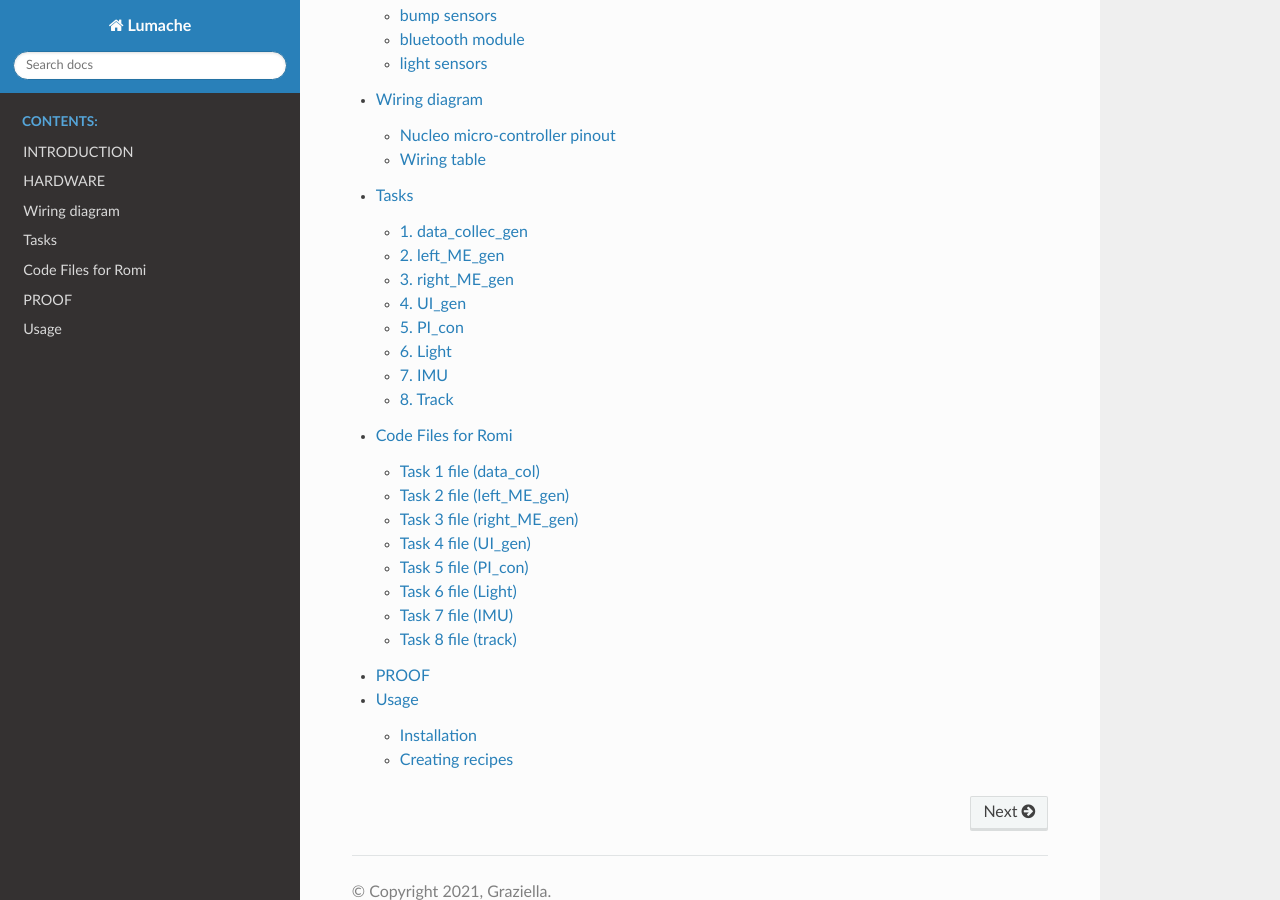
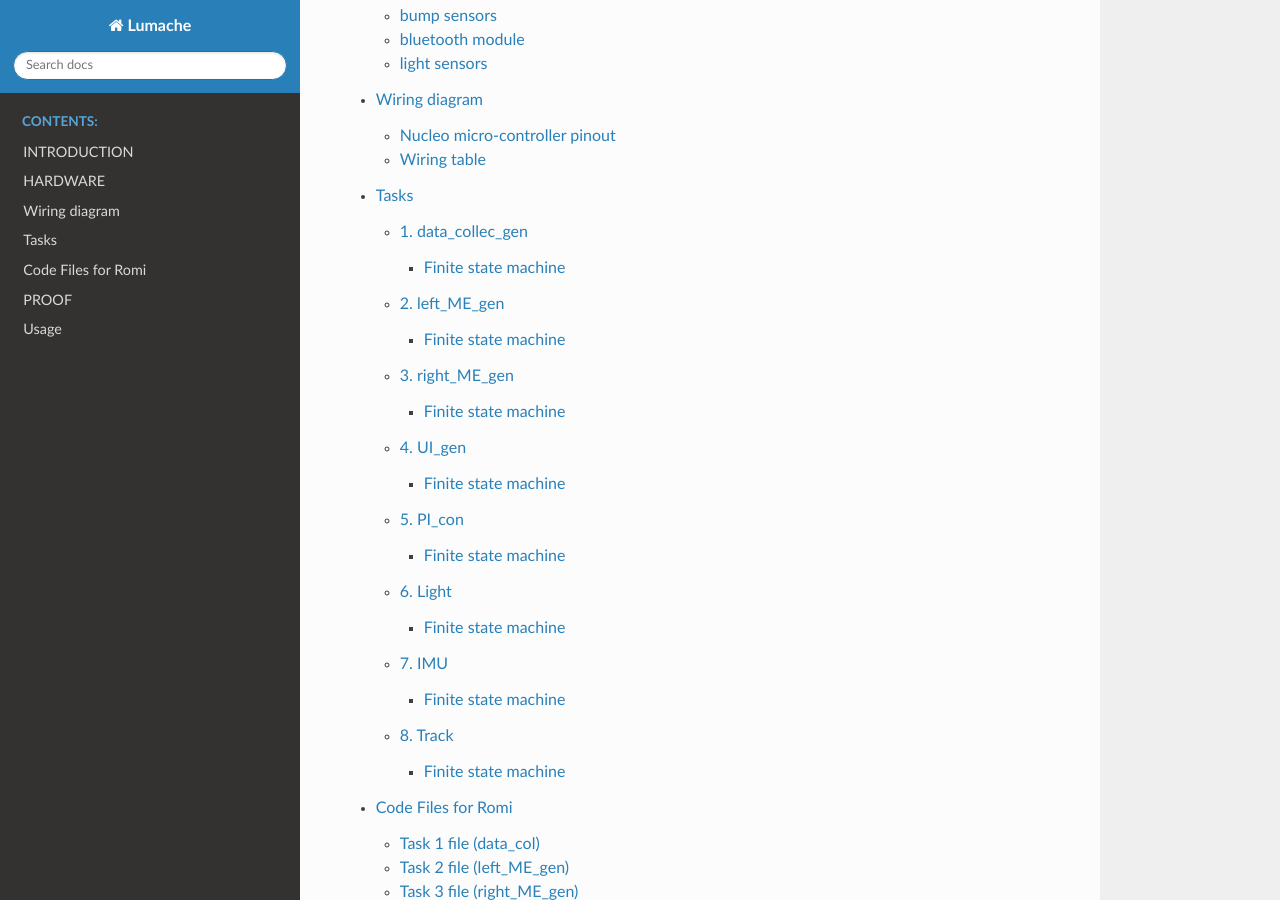
Before and after one commit to jirehevelasquez/mech-romi-files-, a Sphinx documentation site: the page built from docs/source/index.rst, in a window 1280 px wide and 900 px high, scrolled down 637 px. Built offline with Sphinx 7.4.7 and the Read the Docs theme 3.1.0, drawn with Linux system fonts in a browser that asks for light colours; pages that are not in the unit, such as notebooks, are missing from menus.

Commit message:
Update Tasks.rst

```diff
--- a/docs/source/Tasks.rst
+++ b/docs/source/Tasks.rst
@@ -5,33 +5,93 @@
 ------------------
 Continuously samples important shared variables from the rest of the system (wheel velocities, motor efforts, estimated states like Xhat, line centroid, path state, etc.) and packages them into a compact stream. This stream is then sent over USB or Bluetooth so you can capture it on a laptop for plotting and analysis. The task is mainly for debugging and tuning: it lets you see how Romi’s internal signals evolve over time when running the course. It usually runs at a lower rate than the control loops so it doesn’t overload the CPU or the serial link.
 
+Finite state machine
+~~~~~~~~~~~~~~~~~~~~~~~~~~~~~~~~~~~~~~~~~~~~~~~~~
+.. figure:: ../../images/task1_fst.png
+   :align: center
+   :height: 500px
+   :alt: alternate text
+
 
 2. left_ME_gen
 ----------------------
 Implements the left motor’s “motor effort” or speed control loop. It reads the desired left-wheel speed (or effort) from a shared variable, compares it against the measured wheel speed from the encoder/state estimator, and runs a PI controller to compute the appropriate PWM/effort command. The task also handles clamping and any safety limits, making sure the motor command stays within reasonable bounds. Its job is to make the left wheel accurately track whatever forward/steering command the higher-level tasks decide.
 
+Finite state machine
+~~~~~~~~~~~~~~~~~~~~~~~~~~~~~~~~~~~~~~~~~~~~~~~~~
+.. figure:: ../../images/task2_fst.png
+   :align: center
+   :height: 500px
+   :alt: alternate text
+
+
 3. right_ME_gen
 -------------------------
 Same idea as left_ME_gen, but dedicated to the right wheel. It takes the right-wheel setpoint from shared variables and uses the measured speed to drive a PI loop that outputs the right motor’s effort. By keeping the right wheel tightly controlled, this task helps Romi move straight when both setpoints are equal and rotate cleanly when steering commands create a speed difference. Together, left_ME_gen and right_ME_gen turn high-level “go this fast / turn this much” commands into actual, stable wheel motion.
+
+Finite state machine
+~~~~~~~~~~~~~~~~~~~~~~~~~~~~~~~~~~~~~~~~~~~~~~~~~
+.. figure:: ../../images/task3_fst.png
+   :align: center
+   :height: 500px
+   :alt: alternate text
+
 
 4. UI_gen
 --------------------------
 Manages the simple text-based user interface over the USB/serial REPL. It parses commands you type (like xdis, ydis, position, sensor checks, calibration routines, and enable/disable switches) and prints back formatted status lines. This task is what lets you inspect shared variables live on the robot without changing code, and also gives you a way to trigger actions (like starting a run, recalibrating light sensors, or printing estimator values). It’s your main “window” into Romi while you’re testing on the bench.
 
+Finite state machine
+~~~~~~~~~~~~~~~~~~~~~~~~~~~~~~~~~~~~~~~~~~~~~~~~~
+.. figure:: ../../images/task4_fst.png
+   :align: center
+   :height: 500px
+   :alt: alternate text
+
+
 5. PI_con
 ------------------------------
 The PI task runs the proportional–integral (PI) control loop that turns errors into stable motor commands.It repeatedly compares a setpoint (what you want – speed, heading, or line position) to a measurement (what Romi is actually doing) to compute an error. The task then applies a proportional term (reacts to the current error) and an integral term (reacts to the accumulated past error) to generate a control output. That output is sent to the motor effort shares (or steering command), keeping Romi on target while reducing steady-state error and smoothing out its motion.
+
+Finite state machine
+~~~~~~~~~~~~~~~~~~~~~~~~~~~~~~~~~~~~~~~~~~~~~~~~~
+.. figure:: ../../images/task5_fst.png
+   :align: center
+   :height: 500px
+   :alt: alternate text
 
 
 6. Light
 ---------------------------------
 Reads the raw light sensor values from the sensor array, applies black/white calibration, and computes a normalized line position (centroid) across the sensors. That centroid is then fed into a steering PI controller, which generates a steering correction signal that gets mixed into left and right wheel setpoints. The task can also enable/disable line-following behavior based on PATH_STATE or other flags, so you can temporarily ignore the line in certain parts of the track. Overall, light_gen is what makes Romi “lock onto” the black line and follow it smoothly through curves.
 
+Finite state machine
+~~~~~~~~~~~~~~~~~~~~~~~~~~~~~~~~~~~~~~~~~~~~~~~~~
+.. figure:: ../../images/task6_fst.png
+   :align: center
+   :height: 500px
+   :alt: alternate text
+
+
 7. IMU
 ------------------------------------------
 Handles communication with the IMU over I²C, including initialization, configuration, and regular sensor reads. It pulls gyro and accelerometer measurements, possibly applies calibration offsets or simple filtering, and writes cleaned values into shared variables. The state estimator can then use those IMU signals (for yaw rate, for example) to improve heading estimation. In turn, that more accurate heading can drive behaviors like precise 90° turns or detecting when Romi has rotated enough to move to the next track state. It also handles the mathamatical computations for the state estimation machines and stores them in the appropriate shared value.
+
+Finite state machine
+~~~~~~~~~~~~~~~~~~~~~~~~~~~~~~~~~~~~~~~~~~~~~~~~~
+.. figure:: ../../images/task7_fst.png
+   :align: center
+   :height: 500px
+   :alt: alternate text
 
 
 8. Track
 -----------------------------------------
 Implements the high-level state machine that decides what Romi should be doing right now along the course. It uses signals like Xpos, Ypos, net distance, heading, and sometimes light information to detect key regions: normal line following, splits, tight-turn zones, straight-ahead gaps with no line, wall-approach, turning around obstacles, etc. For each state or “phase,” it sets shared variables like PATH_STATE, bias terms, or special flags that tell other tasks (especially light_gen and the motor control) how to behave. This task is essentially Romi’s “strategy brain” for the specific track layout.
+
+Finite state machine
+~~~~~~~~~~~~~~~~~~~~~~~~~~~~~~~~~~~~~~~~~~~~~~~~~
+.. figure:: ../../images/task8_fst.png
+   :align: center
+   :height: 500px
+   :alt: alternate text
```
